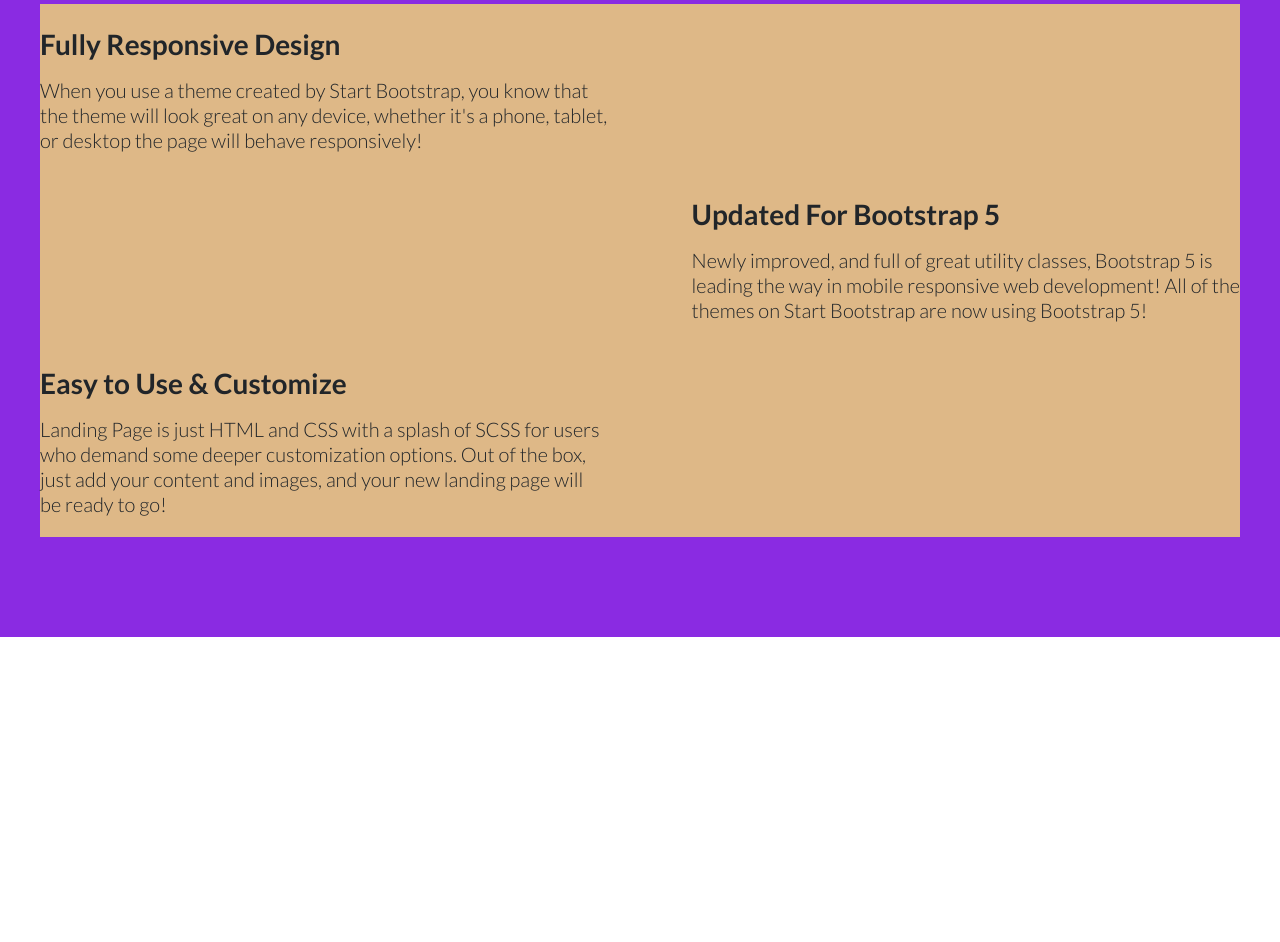
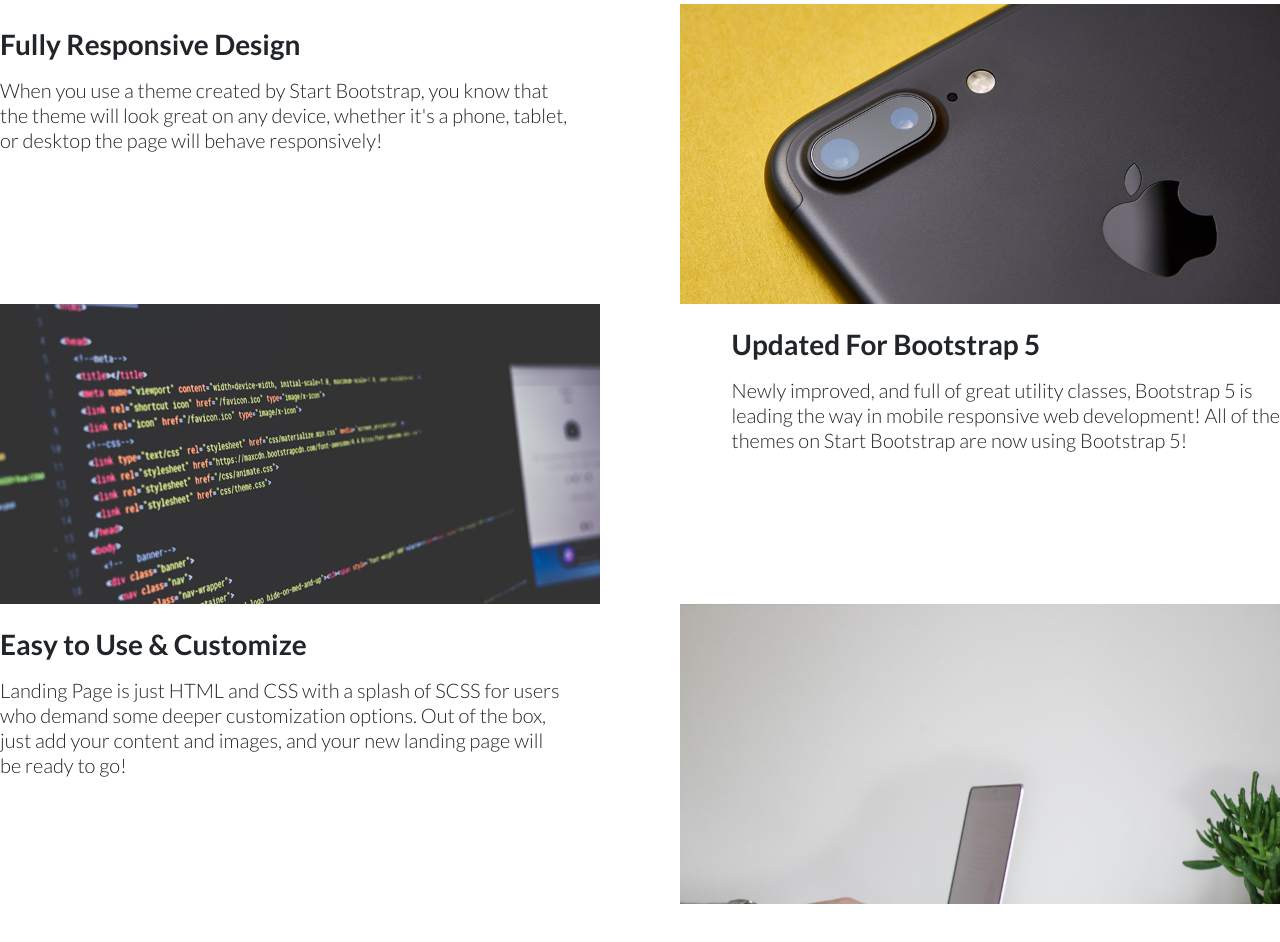
Before and after one commit to gabrielmartinspires-br/product-landing-page-html5-css3-start-bootstrap-page, a plain HTML site: page index.html in a window 1280 px wide. Shown: the part 1251-2193 px from the top of the page. Before the commit the page ends 1888 px from the top, so only its background shows below. Drawn offline with nearby package versions, Linux system fonts and the light colour scheme.

Commit message:
Update Vitrine

```diff
--- a/assets/css/styles.css
+++ b/assets/css/styles.css
@@ -134,30 +134,54 @@ body {
     font-size: 20px;
     line-height: 25px;
     font-weight: lighter;
+    flex-wrap: wrap;
 }
 .mostruario {
     display: flex;
     width: 100%;
     padding-top: 100px;
     padding-bottom: 100px;
-    background-color: blueviolet;
     justify-content: center;
 }
 .vitrines {
     display: flex;
     flex-direction: column;
-    width: 1200px;
-    background-color: burlywood;
+    width: 100%;
 }
 .vitrine-1 {
     display: flex;
     justify-content: space-between;
+    flex-wrap: wrap;
 }
 .vitrine-2 {
     display: flex;
     justify-content: space-between;
+    flex-wrap: wrap;
 }
 .vitrine-3 {
     display: flex;
     justify-content: space-between;
+    flex-wrap: wrap;
 }
+
+.rack-1b {
+    background-image: url('../images/bg-showcase-1.jpg');
+    display: flex;
+    width: 600px;
+    height: 300px;
+    background-size: cover;
+}
+.rack-2a {
+    background-image: url('../images/bg-showcase-2.jpg');
+    display: flex;
+    width: 600px;
+    height: 300px;
+    background-size: cover;
+}
+.rack-3b {
+    background-image: url('../images/bg-showcase-3.jpg');
+    display: flex;
+    width: 600px;
+    height: 300px;
+    background-size: cover;
+}
```
Also changed, not shown: index.html (+2 -1 lines).
